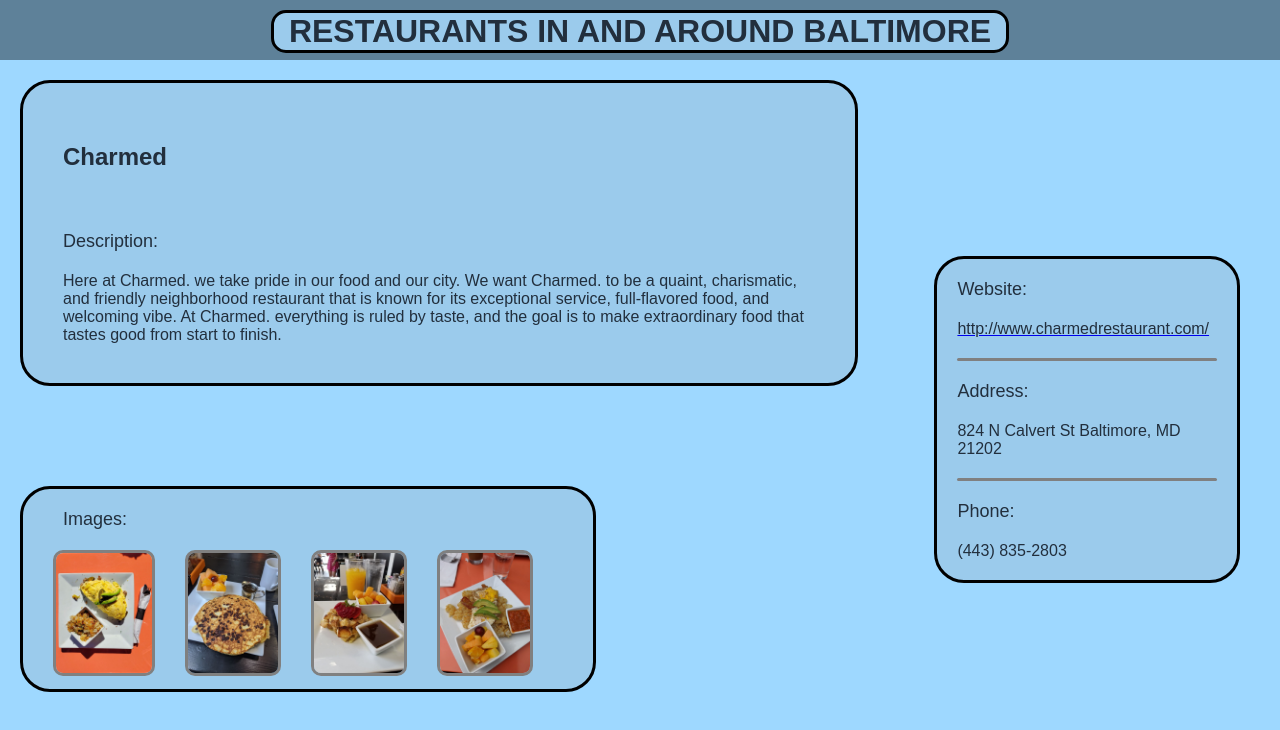
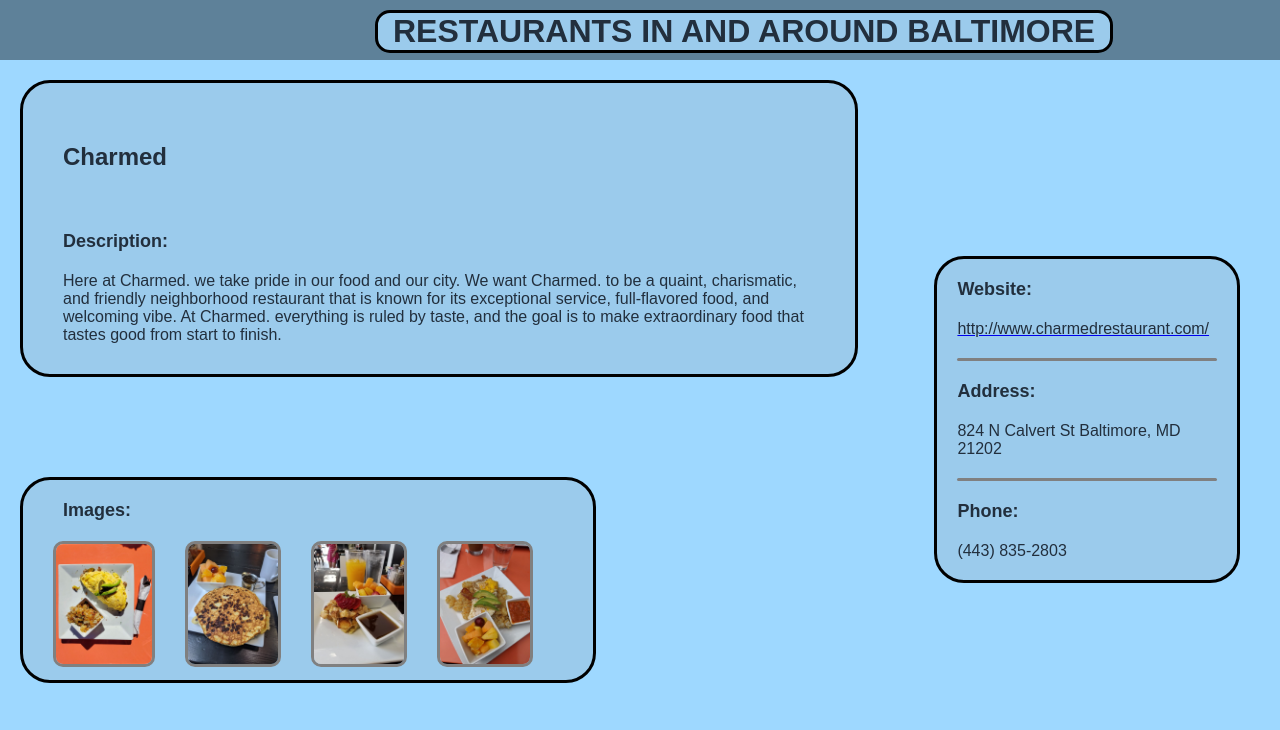
Before and after one commit to legolover725/legolover725.github.io, a plain HTML site: page charmed.html in a window 1280 px wide. Drawn offline with Linux system fonts and the light colour scheme.

Commit message:
Bolding section titles

```diff
--- a/detailsStyle.css
+++ b/detailsStyle.css
@@ -23,7 +23,8 @@ body {
     border-radius: 15px;
     padding-left: 15px;
     padding-right: 15px;
-    margin: 0 auto;
+    margin-left: 375px;
+    margin-right: 375px;
     border: 3px solid black;
     text-decoration: none;
 }
@@ -51,6 +52,7 @@ nav {
 .sidebarElementName {
     padding: 20px 20px 0 20px;
     font-size: large;
+    font-weight: bold;
 }
 
 .line {
@@ -63,7 +65,8 @@ nav {
 .details {
     background-color: #9bcbec;
     width: 65%;
-    height: 300px;
+    height: fit-content;
+    padding-bottom: 30px;
     margin: 20px;
     border-radius: 30px;
     border: 3px solid black;
@@ -72,12 +75,15 @@ nav {
 .description {
     padding-left: 40px;
     padding-right: 40px;
+    width: auto;
+
 }
 
 .descriptionName {
     font-size: large;
     padding-left: 40px;
     padding-bottom: 20px;
+    font-weight: bold;
 }
 
 .images {
@@ -95,6 +101,7 @@ nav {
     padding-left: 40px;
     padding-bottom: 20px;
     padding-top: 20px;
+    font-weight: bold;
 }
 
 .imageContainer {
```
